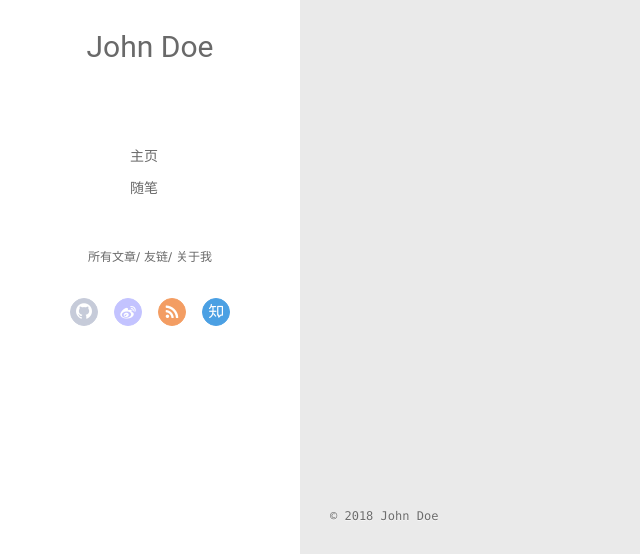
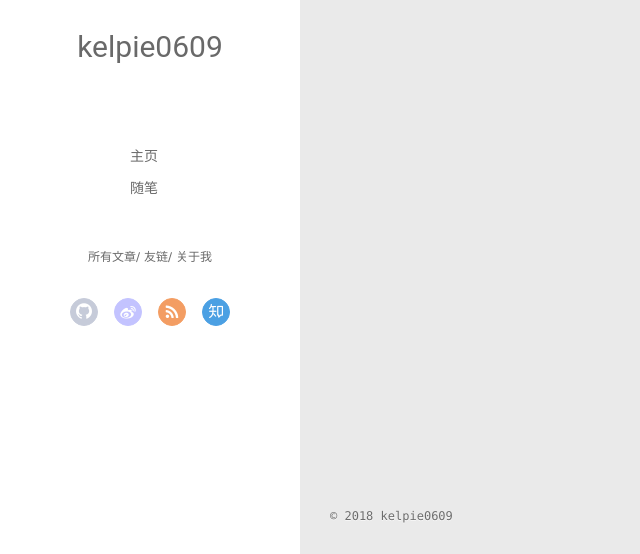
Before and after one commit to kelpie0609/kelpie0609.github.io, a plain HTML site: page archives/index.html in a window 1280 px wide. Shown: the part 243-797 px from the top of the page, 0-640 px from the left. Drawn offline with Linux system fonts and the light colour scheme; no server answers.

Commit message:
Site updated: 2018-04-03 19:53:35

```diff
--- a/archives/index.html
+++ b/archives/index.html
@@ -46,7 +46,7 @@
 			<img src="" class="js-avatar">
 		</a>
 		<hgroup>
-		  <h1 class="header-author"><a href="/">John Doe</a></h1>
+		  <h1 class="header-author"><a href="/">kelpie0609</a></h1>
 		</hgroup>
 
 
@@ -104,7 +104,7 @@
 				<img src="" class="js-avatar">
 			</div>
 			<hgroup>
-			  <h1 class="header-author js-header-author">John Doe</h1>
+			  <h1 class="header-author js-header-author">kelpie0609</h1>
 			</hgroup>
 
 
@@ -202,7 +202,7 @@
   <div class="outer">
     <div id="footer-info">
     	<div class="footer-left">
-    		&copy; 2018 John Doe
+    		&copy; 2018 kelpie0609
     	</div>
       	<div class="footer-right">
       		<a href="http://hexo.io/" target="_blank">Hexo</a>  Theme <a href="https://github.com/litten/hexo-theme-yilia" target="_blank">Yilia</a> by Litten
```
Also changed, not shown: 2018/04/03/hello-world/index.html (+3 -3 lines), archives/2018/04/index.html (+3 -3 lines), archives/2018/index.html (+3 -3 lines), index.html (+3 -3 lines).
